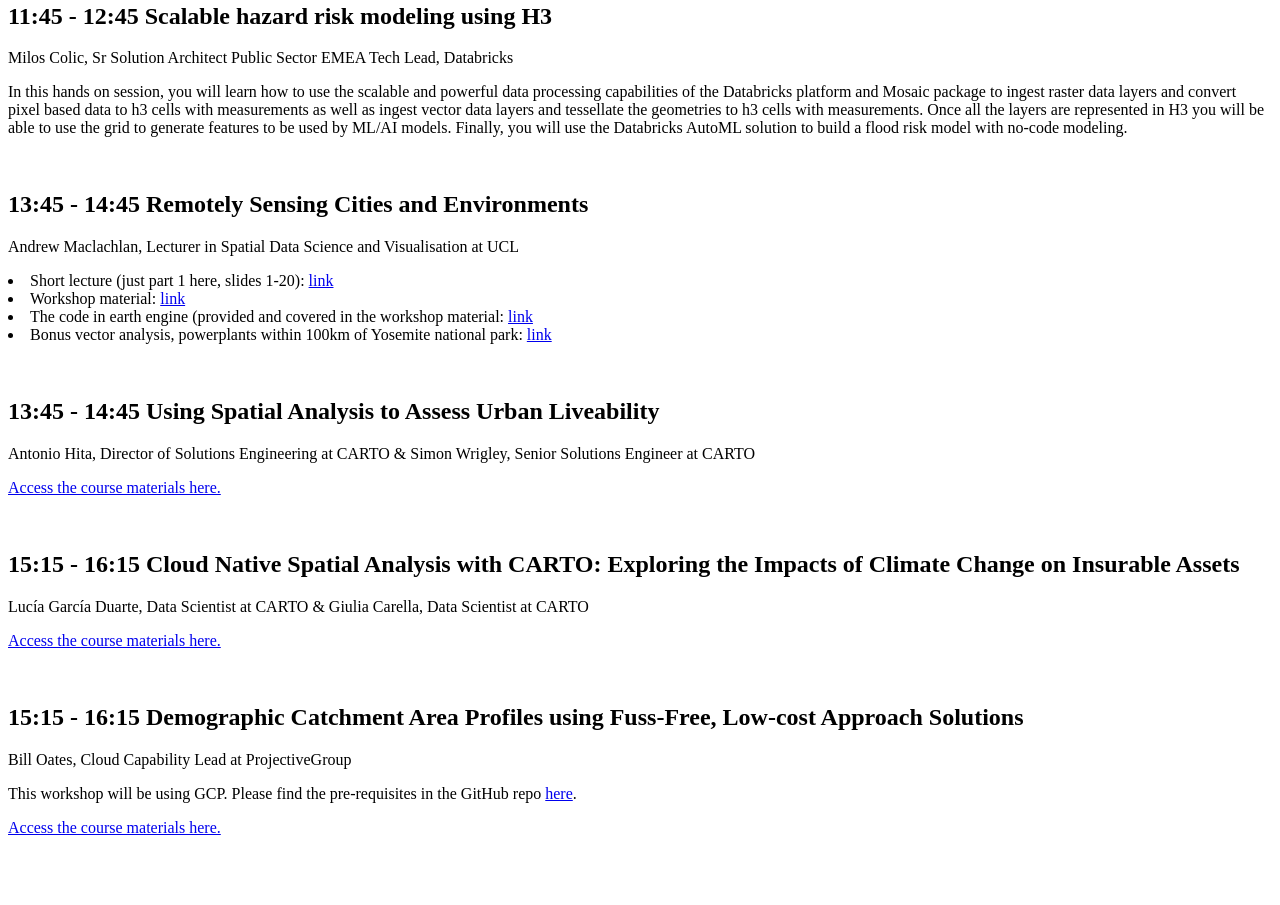
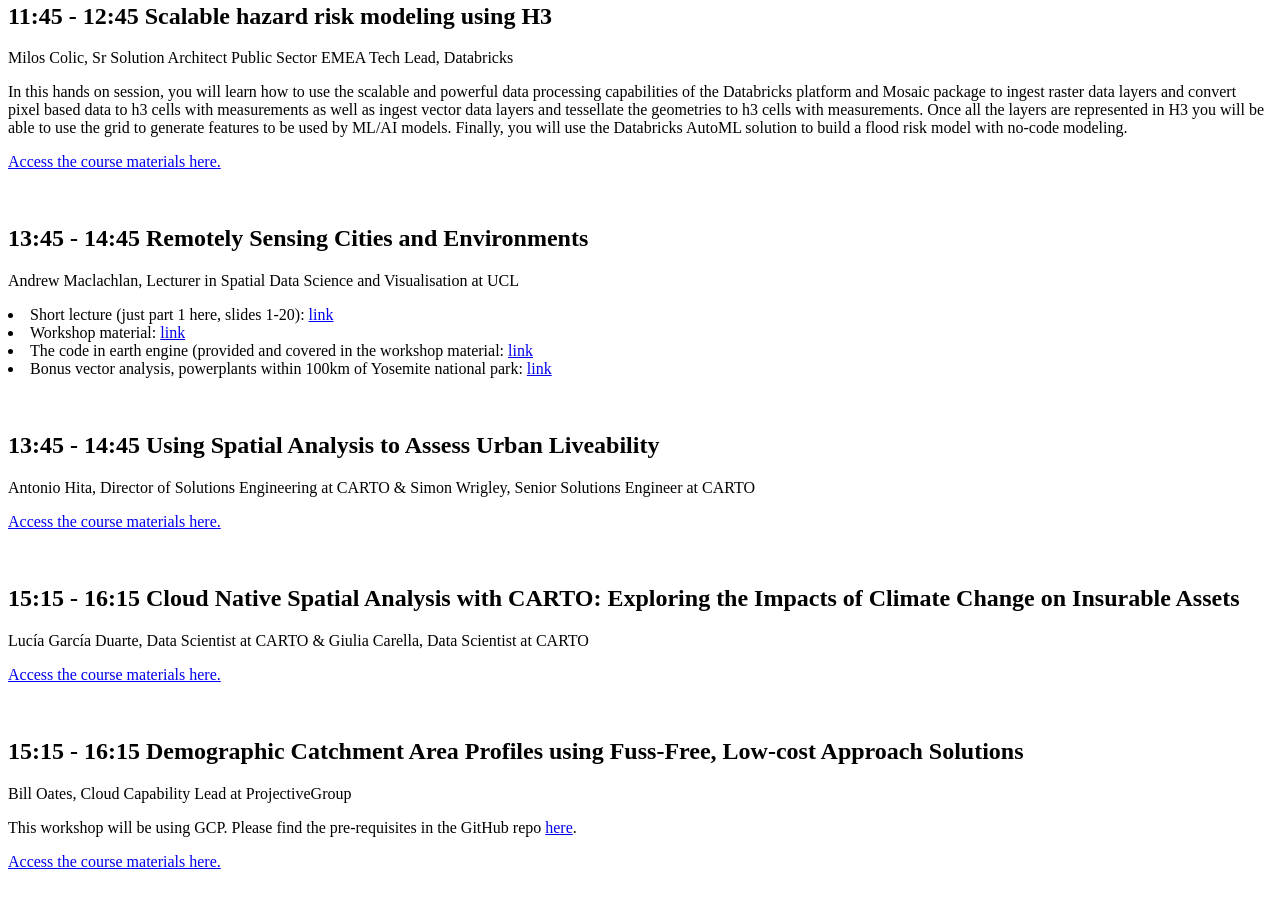
Before and after one commit to helenmck1/SDSC23LDN_workshops, a plain HTML site: page index.html in a window 1280 px wide. Shown: the part 1144-2049 px from the top of the page. Before the commit the page ends 2023 px from the top, so only its background shows below. Drawn offline with Linux system fonts and the light colour scheme.

Commit message:
Update index.html

```diff
--- a/index.html
+++ b/index.html
@@ -54,6 +54,7 @@
 <p style="font-family:montserrat semibold">Milos Colic, Sr Solution Architect Public Sector EMEA Tech Lead, Databricks</p>
 <p>In this hands on session, you will learn how to use the scalable and powerful data processing capabilities of the Databricks platform and Mosaic package to ingest raster data layers and convert pixel based data to h3 cells with measurements as well as ingest vector data layers and tessellate the geometries to h3 cells with measurements. Once all the layers are represented in H3 you will be able to use the grid to generate features to be used by ML/AI models. Finally, you will use the Databricks AutoML solution to build a flood risk model with no-code modeling.
 </p>
+<p><a href="https://github.com/databrickslabs/mosaic/tree/feature/hazzard_risk_workshop/notebooks/workshops/hazard_risk/SDSC23_London">Access the course materials here.</a></p>
 <br>
 
 <h2 style="font-family:montserrat semibold">13:45 - 14:45 Remotely Sensing Cities and Environments</h2>
```
